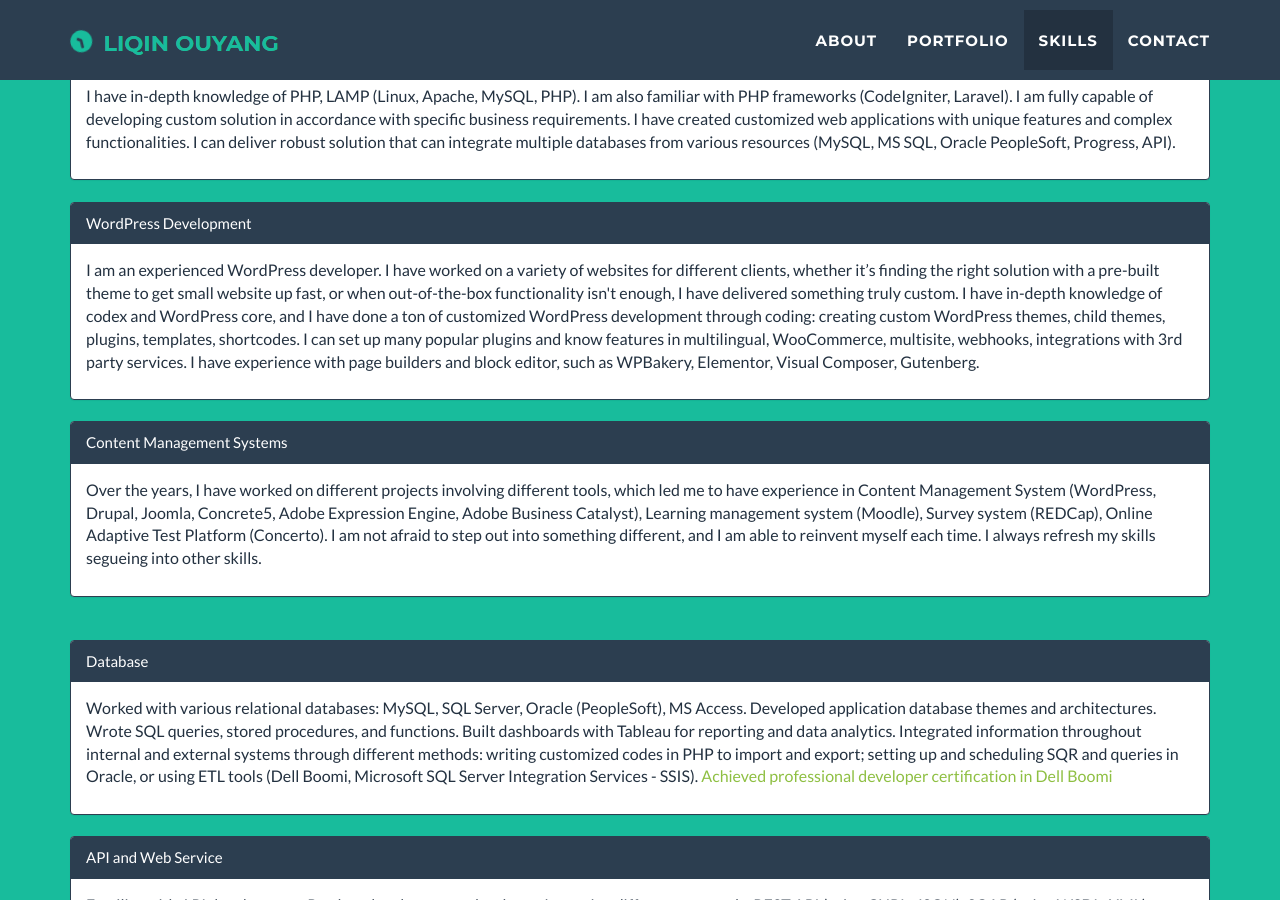
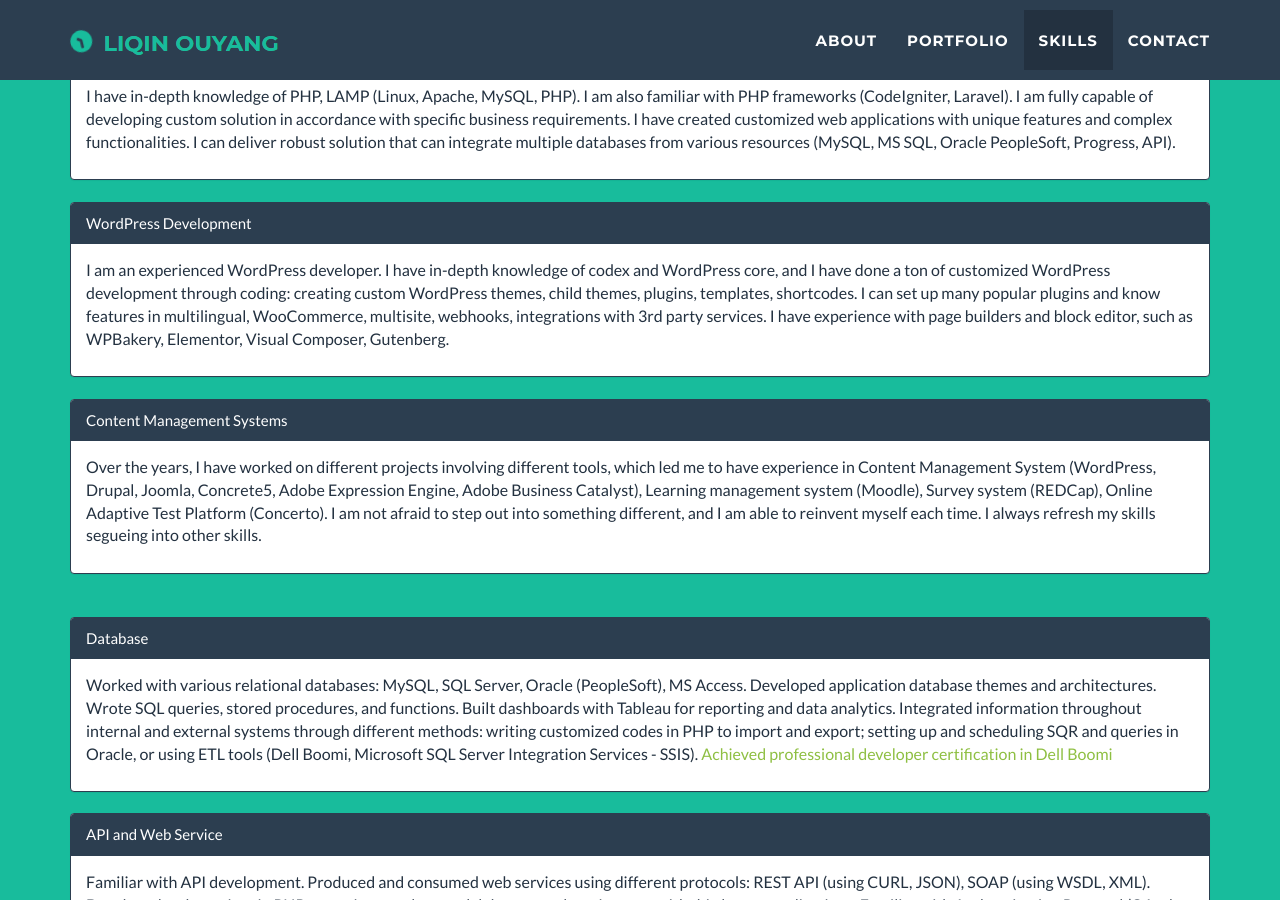
Before and after one commit to hbxtoylq/hbxtoylq.github.io, a Jekyll site: the page built from index.html, in a window 1280 px wide and 900 px high, scrolled down 3483 px. Built offline with Jekyll 4.4.1, drawn with Linux system fonts in a browser that asks for light colours; nearby versions of some CDN libraries.

Commit message:
Update about.html

```diff
--- a/_includes/about.html
+++ b/_includes/about.html
@@ -35,9 +35,7 @@
                 <div class="panel panel-primary">
       <div class="panel-heading">WordPress Development</div>
      <div class="panel-body"><p style="color:#233140; font-size:16px;">
-      I am an experienced WordPress developer. I have worked on a variety of websites for different clients, whether it’s finding the right solution with a pre-built theme
-      to get small website up fast,
-      or when out-of-the-box functionality isn't enough, I have delivered something truly custom. I have in-depth knowledge of codex and WordPress core,
+      I am an experienced WordPress developer. I have in-depth knowledge of codex and WordPress core,
       and I have done a ton of customized WordPress development through coding: creating custom WordPress themes, child themes, plugins, templates, shortcodes.
        I can set up many popular plugins and know features in multilingual, WooCommerce, multisite, webhooks, integrations with 3rd party services. I have experience with
       page builders and block editor, such as WPBakery, Elementor, Visual Composer, Gutenberg.
```
